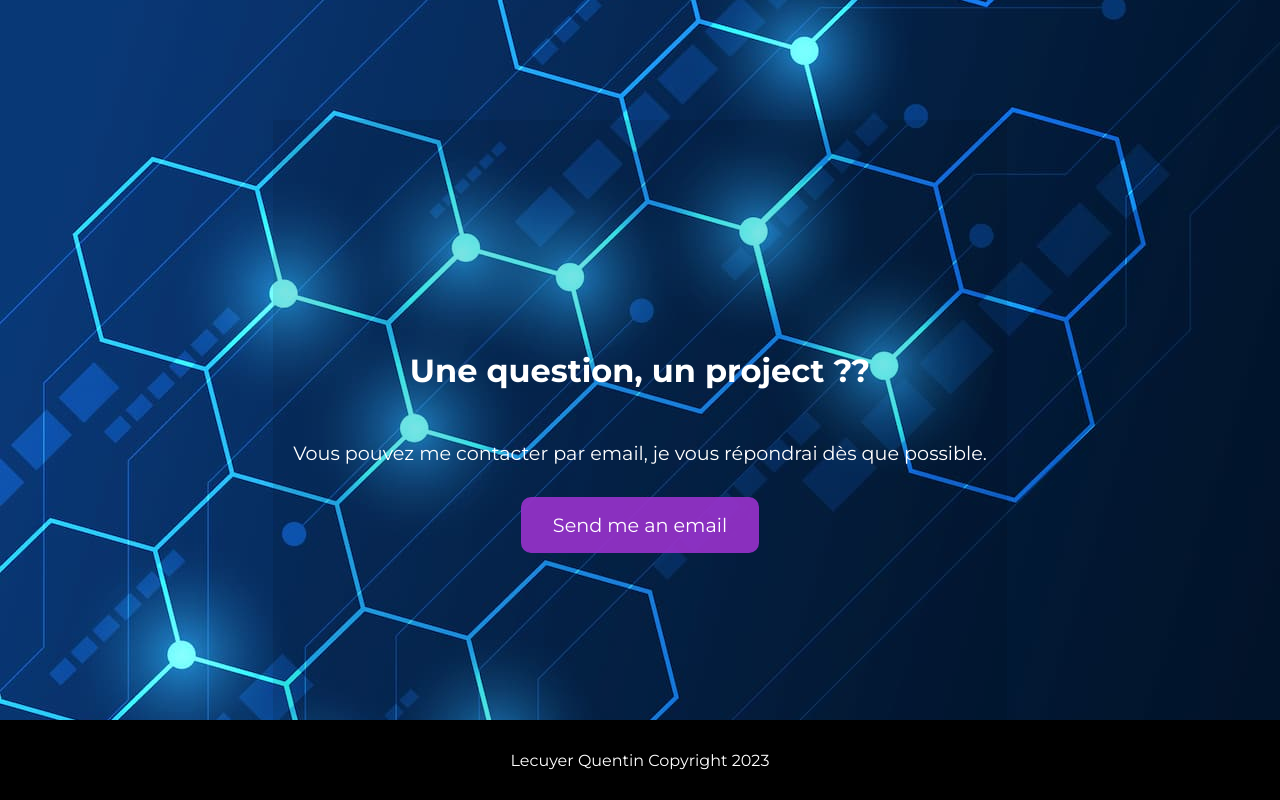
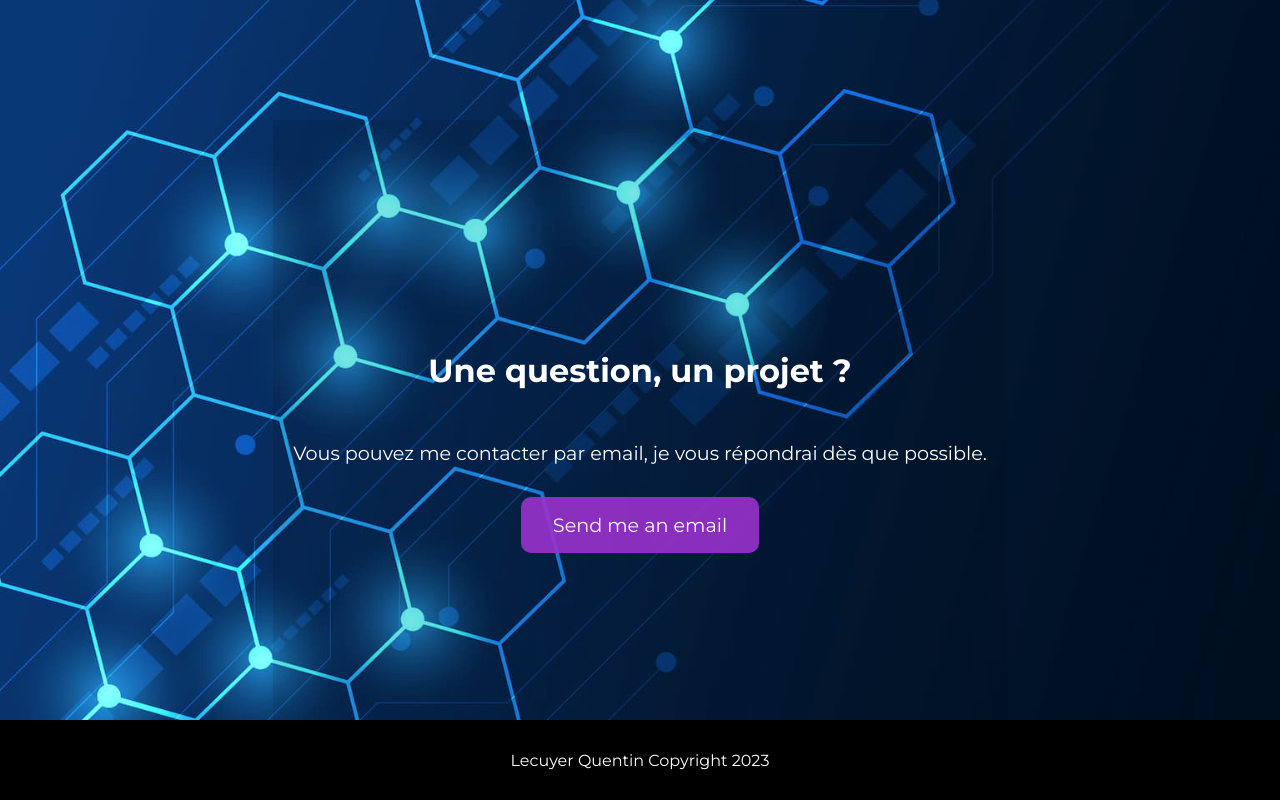
Before and after one commit to Lecuyer-Quentin/Portfolio-code, a React (Vite) app: page / in a window 1280 px wide. Shown: the part 5454-6254 px from the top of the page. Built offline with nearby package versions, Linux system fonts and the light colour scheme.

Commit message:
Modif background and typo

```diff
--- a/src/assets/sass/_general.scss
+++ b/src/assets/sass/_general.scss
@@ -5,6 +5,7 @@ body{
     color: #fff;
     overflow-x: hidden;
     width: 100%;
+
 }
 
 main {
@@ -14,7 +15,12 @@ main {
     flex-direction: column;
     justify-content: space-between;
     align-items: center;
-    background: url('../background/heroBackground.jpg') fixed;
+    background-image: url('../background/heroBackground.jpg');
+    background-repeat: no-repeat;
+    background-size: cover;
+    background-position: center;
+    background-attachment: fixed;
+
 }
 
 ul, li, h1, h2, h3, p, button{
--- a/src/assets/sass/main.css
+++ b/src/assets/sass/main.css
@@ -85,7 +85,11 @@ main {
   flex-direction: column;
   justify-content: space-between;
   align-items: center;
-  background: url("../background/heroBackground.jpg") fixed;
+  background-image: url("../background/heroBackground.jpg");
+  background-repeat: no-repeat;
+  background-size: cover;
+  background-position: center;
+  background-attachment: fixed;
 }
 
 ul, li, h1, h2, h3, p, button {
--- a/src/components/Contact/index.jsx
+++ b/src/components/Contact/index.jsx
@@ -89,7 +89,7 @@ const Contact = () => {
 
   return (
       <section id='contact' className='contact'>
-          <h3>Une question, un project ??</h3> <br />
+          <h3>Une question, un projet ?</h3> <br />
             <p>Vous pouvez me contacter par email, je vous répondrai dès que possible.</p>
            <button>
               <a href={mailto} target="_blank" rel="noreferrer">
--- a/src/pages/Project/index.jsx
+++ b/src/pages/Project/index.jsx
@@ -10,8 +10,7 @@ import { faArrowTurnRight } from "@fortawesome/free-solid-svg-icons";
 
 const Project = () => {
   const { id } = useParams()
-  const projectsHook = useContext(DataContext);
-  const { getProject } = projectsHook;
+  const {getProject} = useContext(DataContext);
   const [projectData] = useState(getProject(id))
   const { title, description, images = [], technologies = [], tasks = [], link, url } = projectData;
 
@@ -81,6 +80,7 @@ const Project = () => {
   }
 
   const renderDescription = () => {
+
     const descriptionVariants = {
       hidden: {
         opacity: 0,
```
Also changed, not shown: 1 other file (tests, documents, lock files or other folders).
